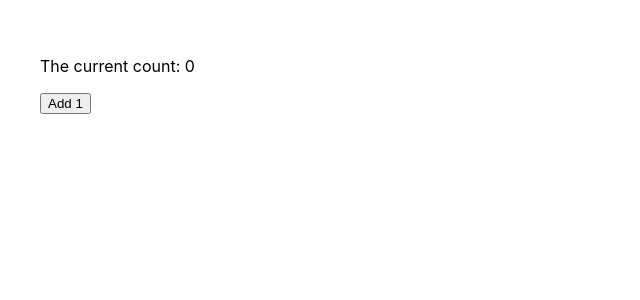
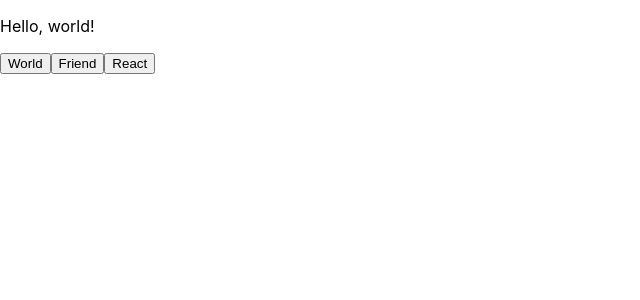
Before and after one commit to george-apazidis/react-playground, a React (Create React App) app: page / in a window 1280 px wide. Shown: the top 300 px of the page, without its empty margins (0-640 px from the left). Built offline with nearby package versions, Linux system fonts and the light colour scheme.

Commit message:
added HelloWord component to practice setting state via event listeners

```diff
--- a/src/index.js
+++ b/src/index.js
@@ -1,6 +1,6 @@
 import React from 'react';
 import ReactDOM from 'react-dom';
-import App from './App';
+import HelloWorld from './state-drills/HelloWorld';
 import './index.css';
 
-ReactDOM.render(<App />, document.getElementById('root'));
+ReactDOM.render(<HelloWorld />, document.getElementById('root'));
--- /dev/null
+++ b/src/state-drills/HelloWorld.js
@@ -0,0 +1,27 @@
+import React, { Component } from "react";
+
+class HelloWorld extends Component {
+  state = {
+    who: "world"
+  };
+
+  handleButtonClick = e => {
+    const newWho = e.target.innerText;
+    this.setState({
+      who: newWho
+    });
+  };
+
+  render() {
+    return (
+      <div>
+        <p>Hello, {this.state.who}!</p>
+        <button onClick={this.handleButtonClick}>World</button>
+        <button onClick={this.handleButtonClick}>Friend</button>
+        <button onClick={this.handleButtonClick}>React</button>
+      </div>
+    );
+  }
+}
+
+export default HelloWorld;
```
